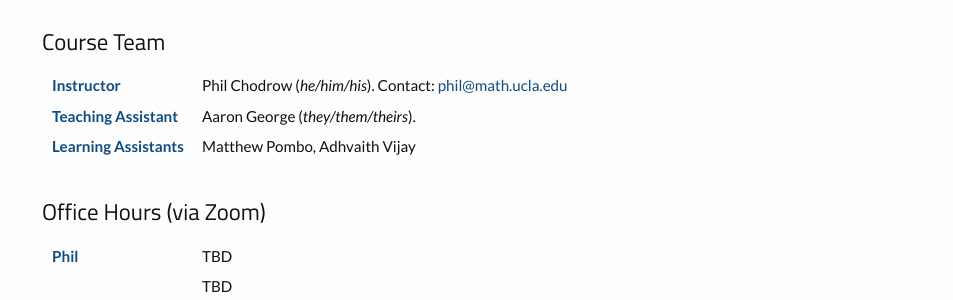
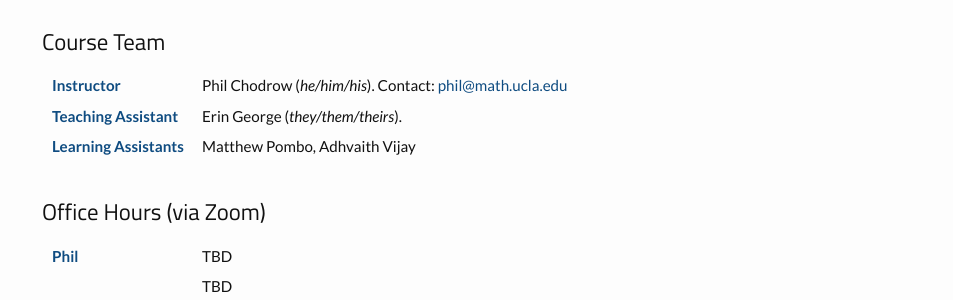
Before and after one commit to PhilChodrow/PIC16A, a Jekyll site: the page built from syllabus.md, in a window 1280 px wide and 900 px high, scrolled down 2139 px. Shown: the part 153-453 px from the top of the window, without its empty margins (163-1116 px from the left). Built offline with Jekyll 4.4.1, drawn with Linux system fonts in a browser that asks for light colours; nearby versions of some CDN libraries.

Commit message:
fixed name

```diff
--- a/syllabus.md
+++ b/syllabus.md
@@ -85,7 +85,7 @@
 <dt> Instructor &nbsp;</dt>
 <dd> Phil Chodrow (<em>he/him/his</em>). Contact: <a href = "mailto:phil@math.ucla.edu">phil@math.ucla.edu</a> &nbsp;</dd>
 <dt> Teaching Assistant &nbsp; </dt>
-<dd> Aaron George (<em>they/them/theirs</em>). </dd>
+<dd> Erin George (<em>they/them/theirs</em>). </dd>
 <dt> Learning Assistants &nbsp; </dt>
 <dd> Matthew Pombo, Adhvaith Vijay </dd>
 </dl>
```
